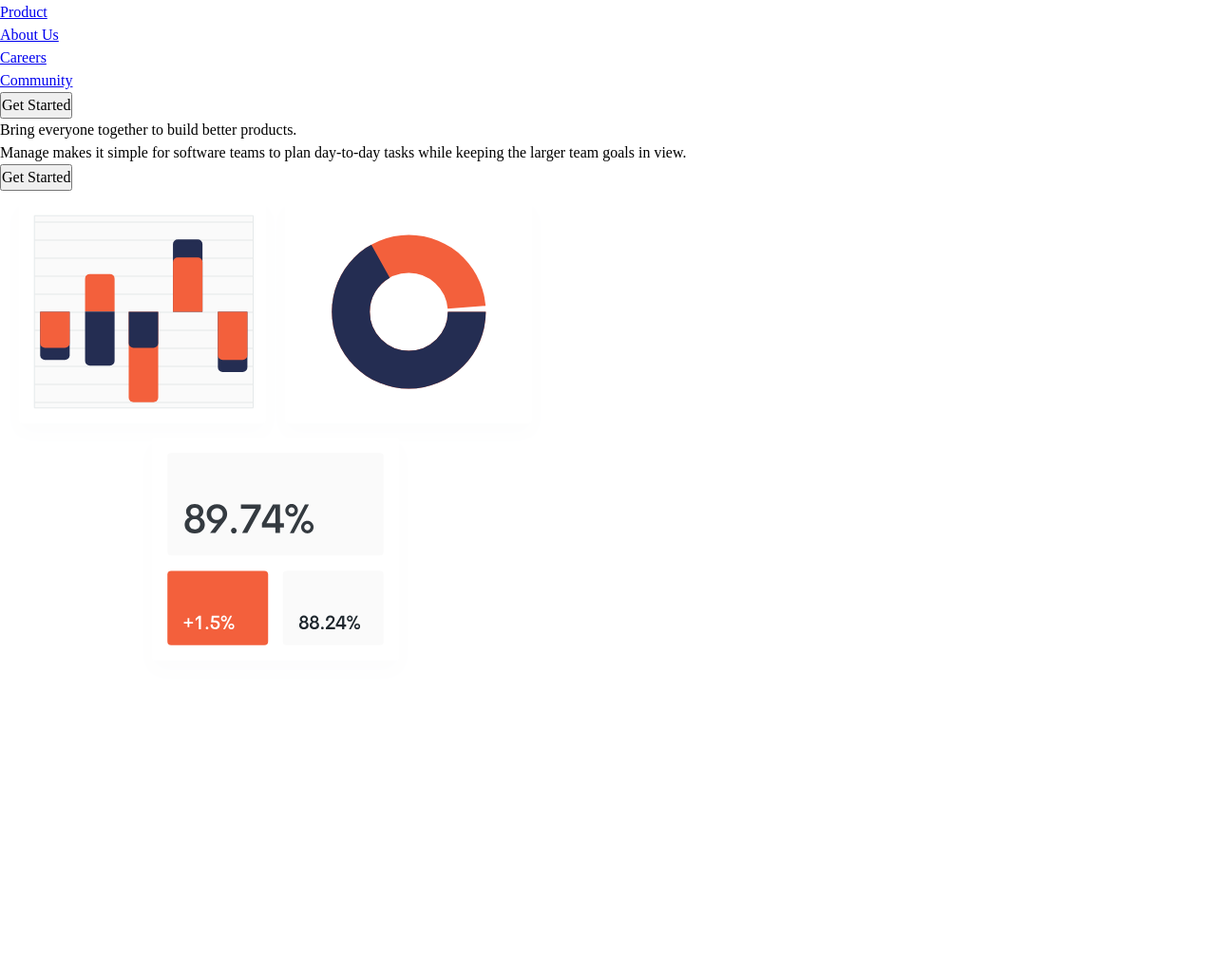
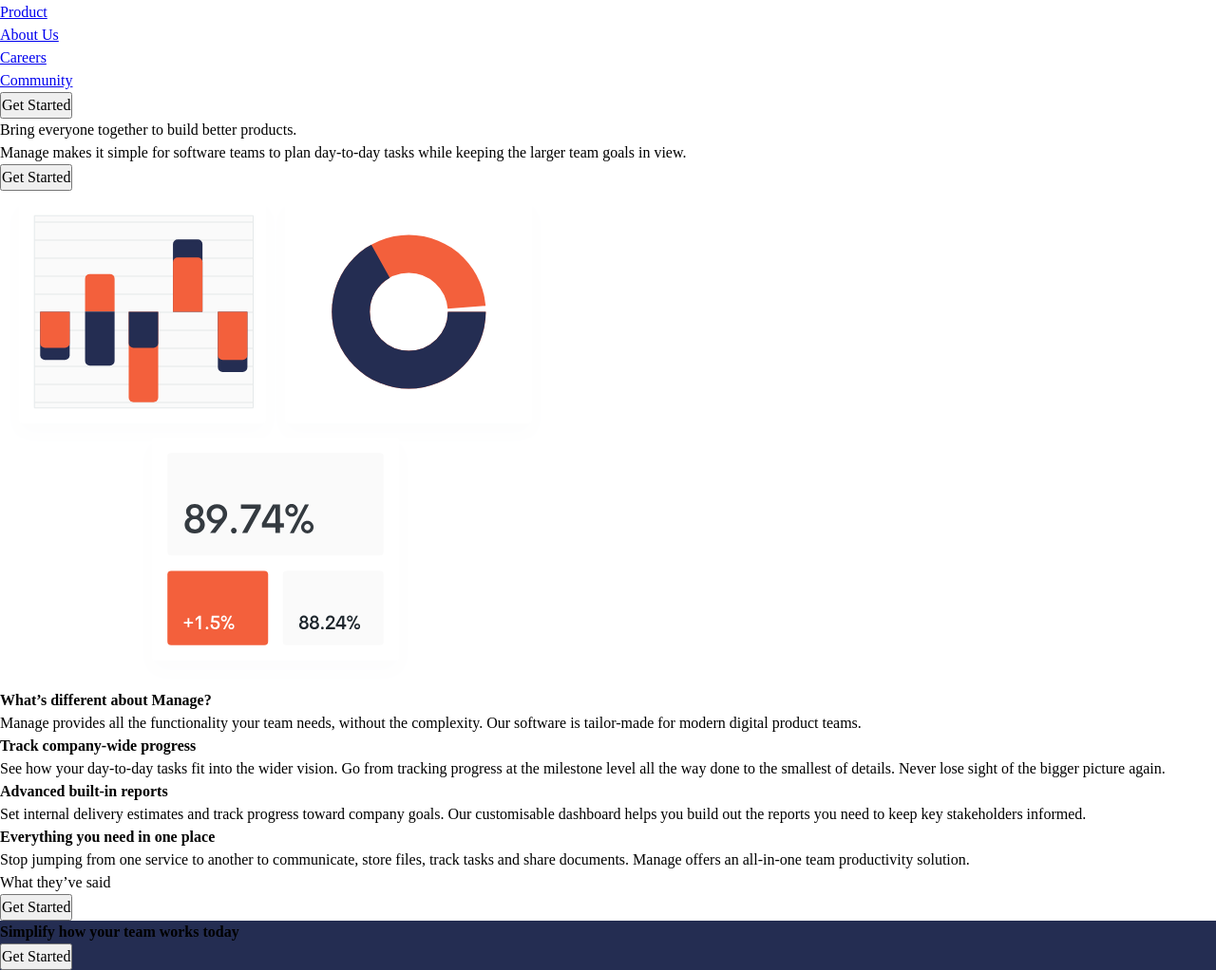
Before and after one commit to ansss22/manage, a website built with Vite: page index.html in a window 1280 px wide. Shown: the part 47-1069 px from the top of the page at 95% size. Before the commit the page ends 800 px from the top, so only its background shows below. Built offline with nearby package versions, Linux system fonts and the light colour scheme.

Commit message:
add main html

```diff
--- a/index.html
+++ b/index.html
@@ -44,7 +44,61 @@
         </div>
       </div>
     </section>
+
+    <section>
+      <div class="container">
+        <div class="even-columns">
+          <div>
+            <h2 class="fs-scendery-heading fw-bold">What’s different about Manage?</h2>
+            <p>Manage provides all the functionality your team needs, without
+              the complexity. Our software is tailor-made for modern digital
+              product teams. </p>
+          </div>
+          <div>
+            <ul class="numbre-Items" role="list">
+              <li>
+                <h3 class="fs-600 fw-bold">Track company-wide progress</h3>
+                <p> See how your day-to-day tasks fit into the wider vision. Go from
+                  tracking progress at the milestone level all the way done to the
+                  smallest of details. Never lose sight of the bigger picture again.</p>
+              </li>
+              <li>
+                <h3 class="fs-600 fw-bold">Advanced built-in reports</h3>
+                <p>Set internal delivery estimates and track progress toward company
+                  goals. Our customisable dashboard helps you build out the reports
+                  you need to keep key stakeholders informed.</p>
+              </li>
+              <li>
+                <h3 class="fs-600 fw-bold">Everything you need in one place</h3>
+                <p>Stop jumping from one service to another to communicate, store files,
+                  track tasks and share documents. Manage offers an all-in-one team
+                  productivity solution.</p>
+              </li>
+            </ul>
+          </div>
+        </div>
+      </div>
+    </section>
+
+    <section class="carousel">
+      <h2 class="fs-scendery-heading">What they’ve said</h2>
+      <button class="button">Get Started</button>
+    </section>
+
+    <section class="cta | bg-primary-400 text-neutral">
+      <div class="container">
+        <div class="even-columns">
+          <div>
+            <p class="fs-scendery-heading fw-bold">Simplify how your team works today</p>
+          </div>
+          <div>
+            <button class="button" data-type="inverted">Get Started</button>
+          </div>
+        </div>
+      </div>
+    </section>
   </main>
+
   <script type="module" src="/main.js"></script>
 </body>
 
```
